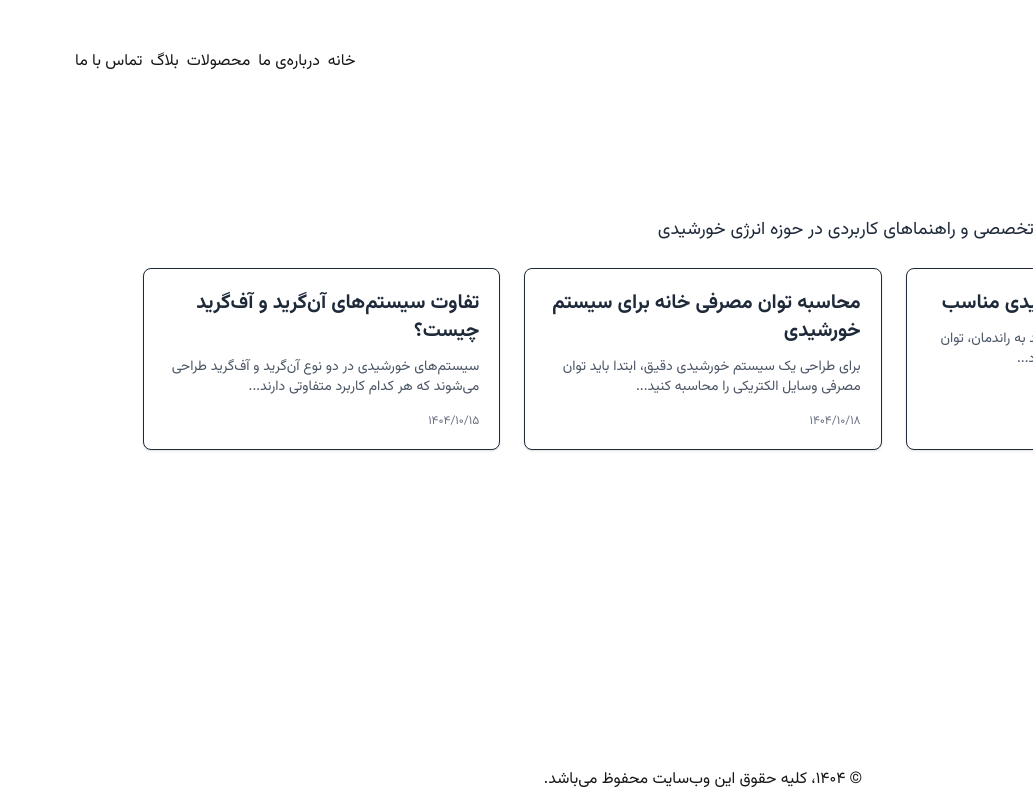
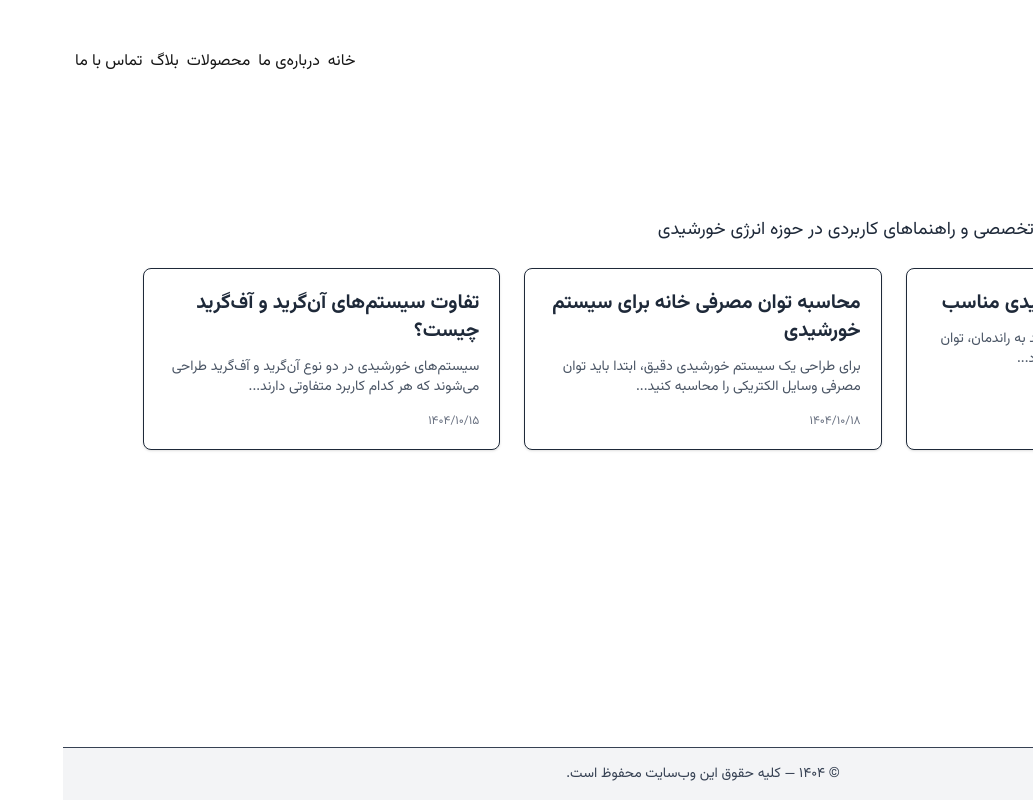
Before and after one commit to peywasti/kvgreen-website, a Next.js app: page /blog in a window 1280 px wide. Shown: the whole page, without its empty margins (247-1280 px from the left). Built offline with nearby package versions, Linux system fonts and the light colour scheme.

Commit message:
simplify footer template

```diff
--- a/app/components/footer.tsx
+++ b/app/components/footer.tsx
@@ -1,7 +1,9 @@
 export default function Footer() {
-  return(
-    <footer className="dark:bg-blue-950 dark:text-white flex justify-center p-2">
-      <p>&copy; ۱۴۰۴، کلیه حقوق این وب‌سایت محفوظ می‌باشد.</p>
+  return (
+    <footer className="w-full border-t bg-gray-100 text-gray-700">
+      <div className="max-w-6xl mx-auto p-4 flex items-center justify-center text-sm">
+        <p>&copy; ۱۴۰۴ — کلیه حقوق این وب‌سایت محفوظ است.</p>
+      </div>
     </footer>
-  )
+  );
 }
```
